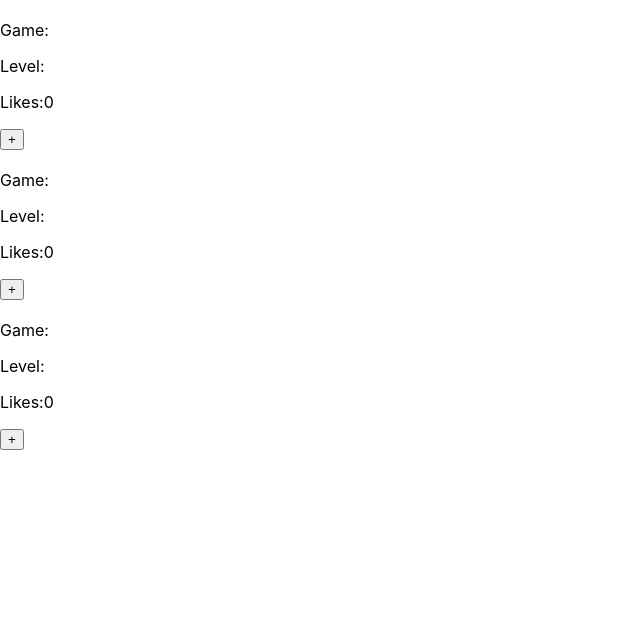
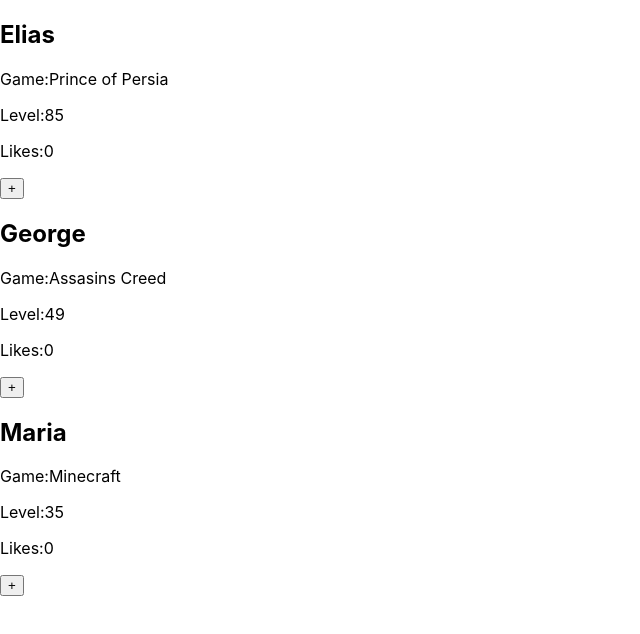
Before and after one commit to IliasSari/react-project-0, a React (Create React App) app: page / in a window 1280 px wide. Shown: the top 634 px of the page, without its empty margins (0-640 px from the left). Built offline with nearby package versions, Linux system fonts and the light colour scheme.

Commit message:
Second commit, just made a change about letters

```diff
--- a/src/App.js
+++ b/src/App.js
@@ -3,17 +3,17 @@
 function App(){
   return(
     <div>
-      <PlayerCard Name = "Elias"
-        Game = "Prince of Persia"
-        Level = "85">
+      <PlayerCard name = "Elias"
+        game = "Prince of Persia"
+        level = "85">
       </PlayerCard>
-      <PlayerCard Name = "George"
-        Game = "Assasins Creed"
-        Level = "49">
+      <PlayerCard name = "George"
+        game = "Assasins Creed"
+        level = "49">
       </PlayerCard>
-      <PlayerCard Name = "Maria"
-        Game = "Minecraft"
-        Level = "35">
+      <PlayerCard name = "Maria"
+        game = "Minecraft"
+        level = "35">
       </PlayerCard>
     </div>
   )
--- a/src/PlayerCard.js
+++ b/src/PlayerCard.js
@@ -1,9 +1,6 @@
 import {useState} from 'react';
 
-function PlayerCard({
-    name,
-    game,level
-}){
+function PlayerCard({name,game,level}){
     const[likes,setLikes] = useState(0);
     function increaseLikes(){
         setLikes(prev => prev + 1);
```
